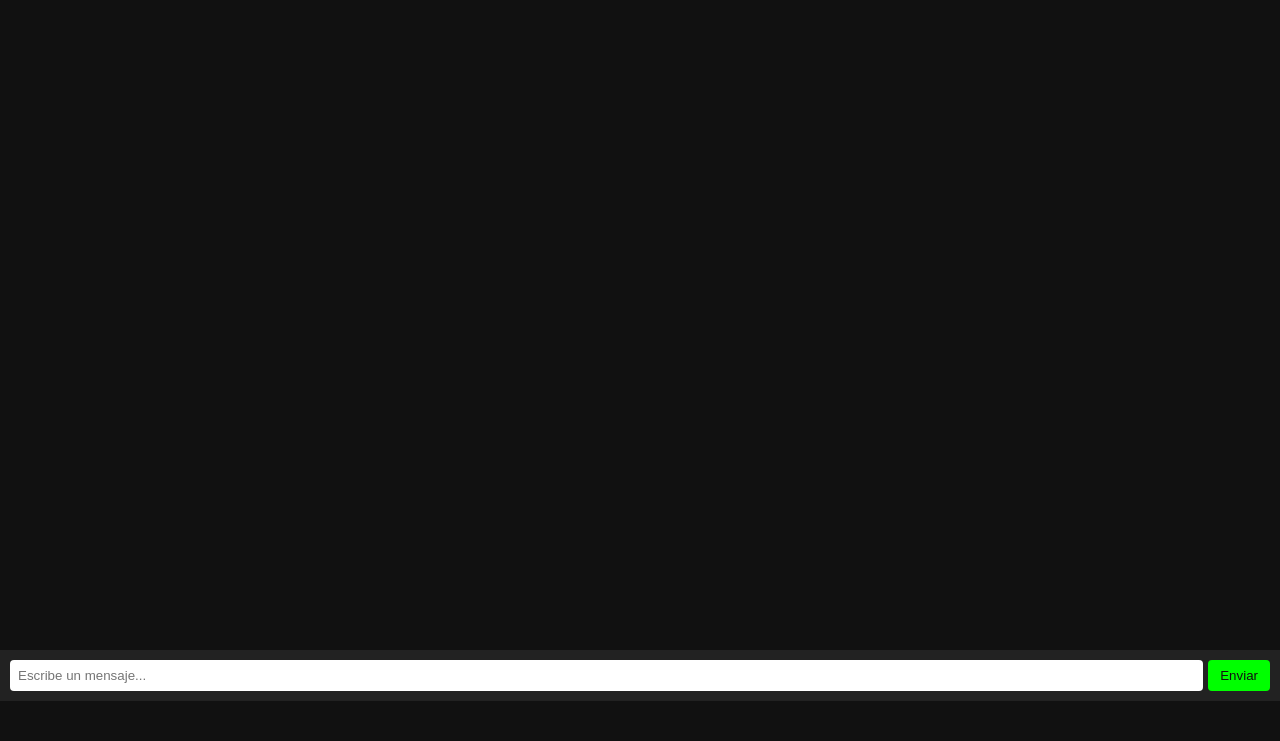
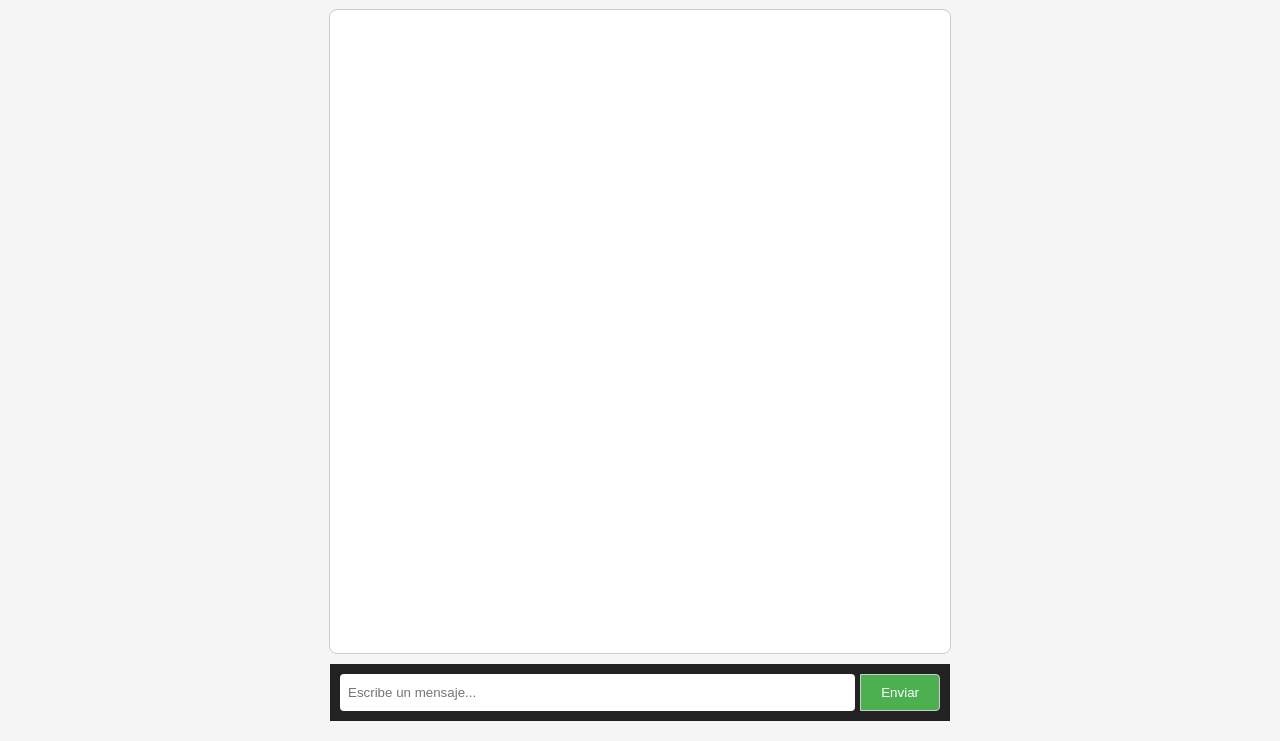
Before and after one commit to Josedavidef/stickers-and-shitpost, a plain HTML site: page chat.html in a window 1280 px wide. Shown: the part 99-840 px from the top of the page. Before the commit the page ends 800 px from the top, so only its background shows below. Drawn offline with nearby package versions, Linux system fonts and the light colour scheme; no server answers.

Commit message:
Update chat.html

```diff
--- a/chat.html
+++ b/chat.html
@@ -4,6 +4,57 @@
   <meta charset="UTF-8">
   <title>Chat en Vivo</title>
   <link rel="stylesheet" href="css/chat.css">
+  <style>
+    /* Pequeños estilos para que se vea bien */
+    body {
+      font-family: Arial, sans-serif;
+      background: #f5f5f5;
+      display: flex;
+      flex-direction: column;
+      align-items: center;
+      padding: 20px;
+    }
+    #messages {
+      width: 100%;
+      max-width: 600px;
+      height: 400px;
+      border: 1px solid #ccc;
+      border-radius: 8px;
+      background: #fff;
+      overflow-y: auto;
+      padding: 10px;
+      margin-bottom: 10px;
+    }
+    .msg {
+      padding: 5px 10px;
+      margin: 5px 0;
+      border-radius: 4px;
+      background: #e0e0e0;
+    }
+    #chat-form {
+      display: flex;
+      width: 100%;
+      max-width: 600px;
+    }
+    #m {
+      flex: 1;
+      padding: 10px;
+      border-radius: 4px 0 0 4px;
+      border: 1px solid #ccc;
+      border-right: none;
+    }
+    #chat-form button {
+      padding: 10px 20px;
+      border: 1px solid #ccc;
+      border-radius: 0 4px 4px 0;
+      background: #4caf50;
+      color: white;
+      cursor: pointer;
+    }
+    #chat-form button:hover {
+      background: #45a049;
+    }
+  </style>
 </head>
 <body>
   <h2 style="text-align:center; padding:10px;">💬 Chat en Vivo</h2>
@@ -13,9 +64,13 @@
     <button>Enviar</button>
   </form>
 
-  <script src="/socket.io/socket.io.js"></script>
+  <!-- Cargar Socket.IO desde CDN -->
+  <script src="https://cdn.socket.io/4.7.2/socket.io.min.js" integrity="sha384-3K9sXlQi4l0k14EyJ8k7vsP12dL2/h4y95rzw2PNp4B1vRXH4v2R8mRQzU7I7/gt" crossorigin="anonymous"></script>
+
   <script>
-    const socket = io('https://chat-backend-1l6u.onrender.com/');
+    // Conectar al backend de Render
+    const socket = io('https://chat-backend-1l6u.onrender.com');
+
     const form = document.getElementById("chat-form");
     const input = document.getElementById("m");
     const messages = document.getElementById("messages");
```
